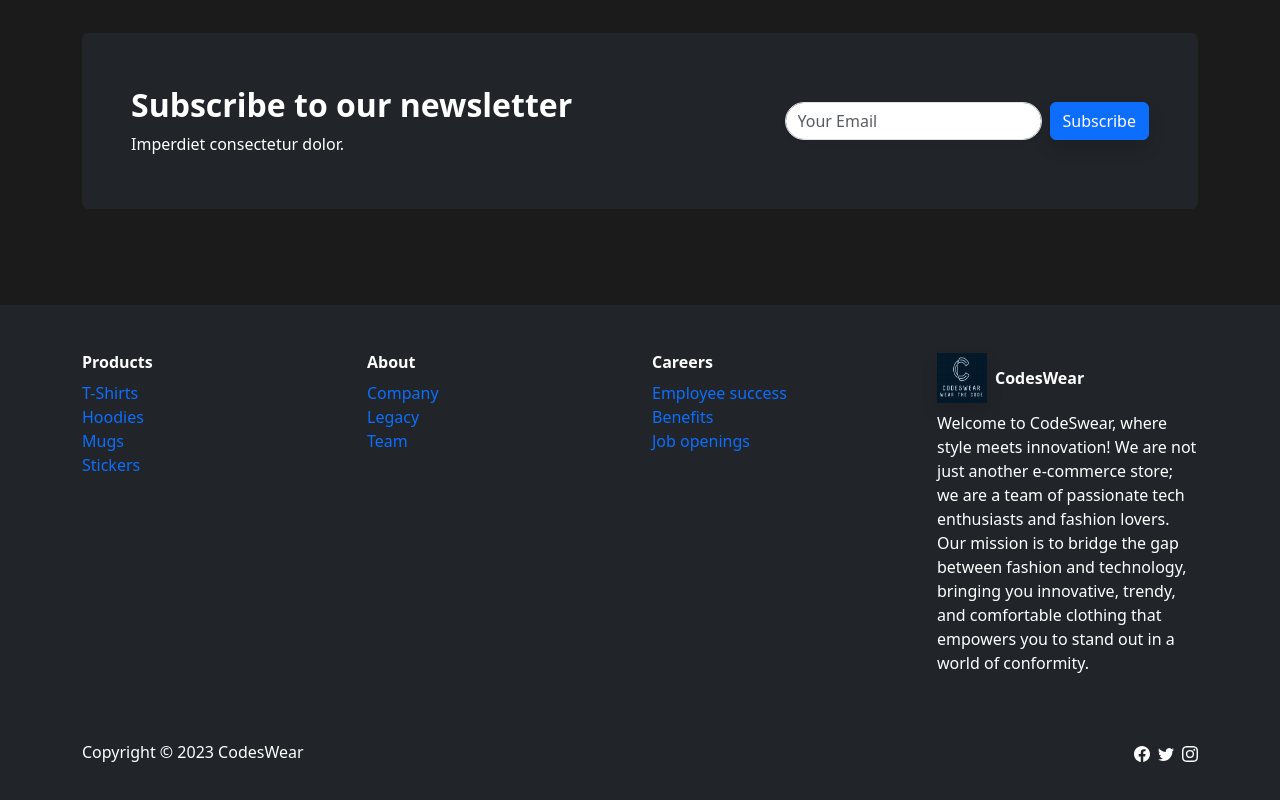
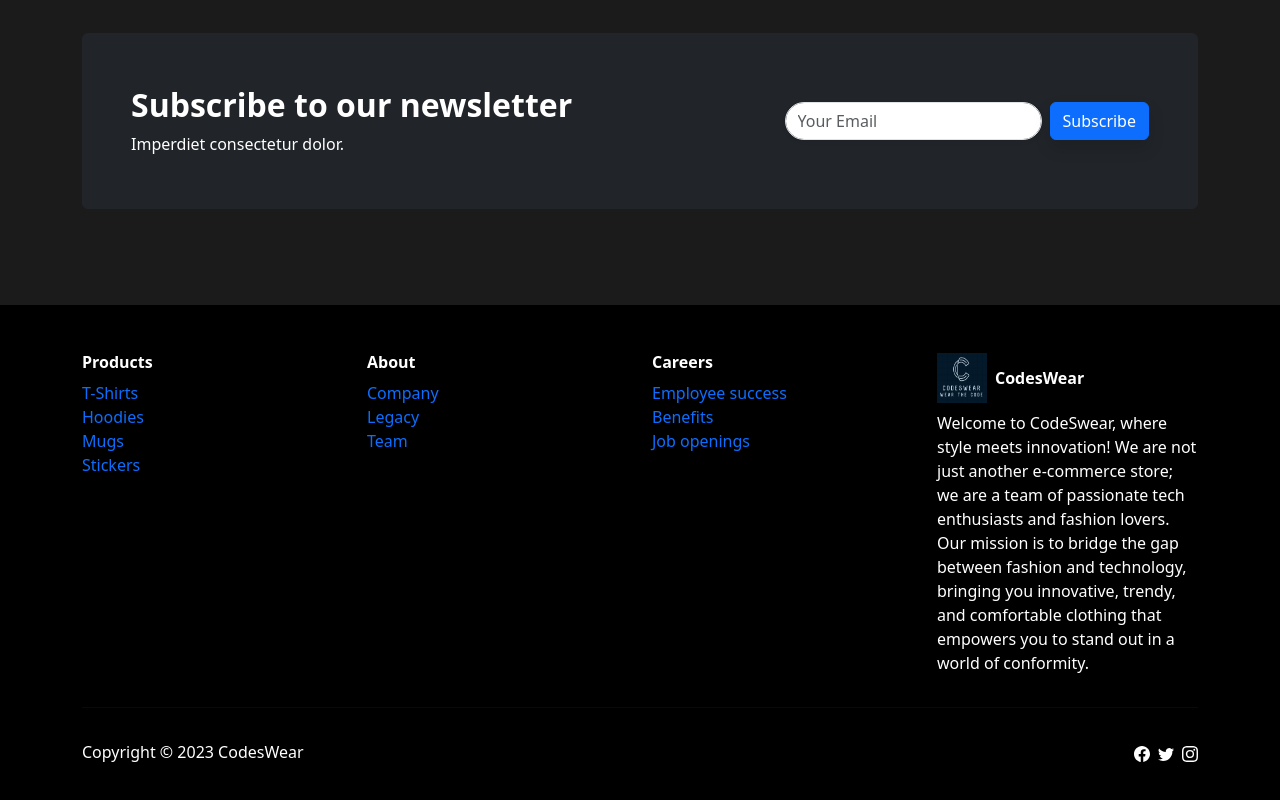
Before and after one commit to BUFONJOKER/CODES-WEAR, a Next.js app: page / in a window 1280 px wide. Shown: the part 3368-4168 px from the top of the page. Built offline with nearby package versions, Linux system fonts and the light colour scheme.

Commit message:
background color changed

```diff
--- a/components/Footer.js
+++ b/components/Footer.js
@@ -5,7 +5,7 @@ import Image from "next/image";
 export default function Footer() {
   return (
     <div>
-      <footer className="bg-dark mt-5">
+      <footer className="bg-black mt-5">
         <div className="container py-4 py-lg-5">
           <div className="row justify-content-center">
             <div className="col-sm-4 col-md-3 text-center text-lg-start d-flex flex-column">
```
